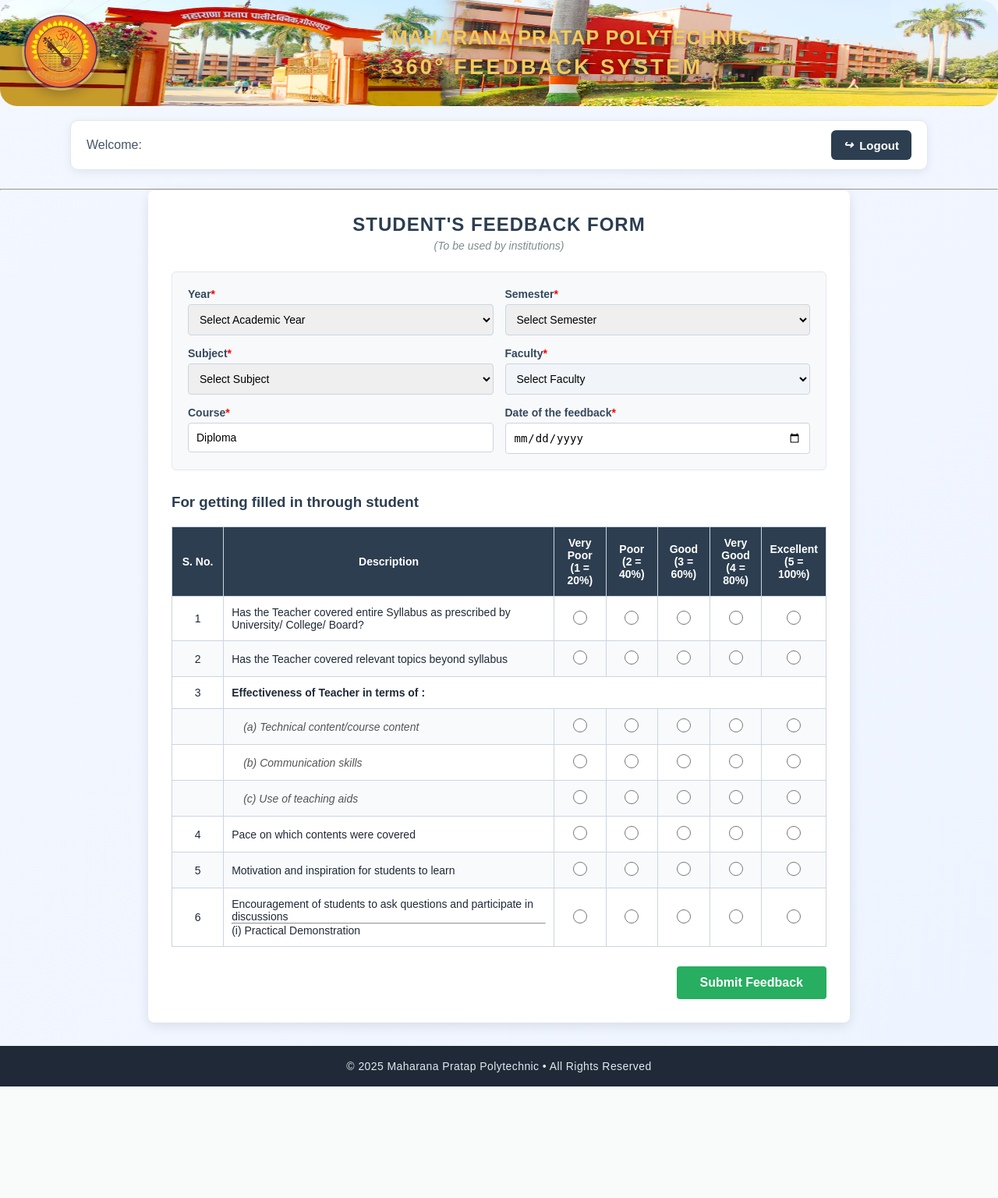
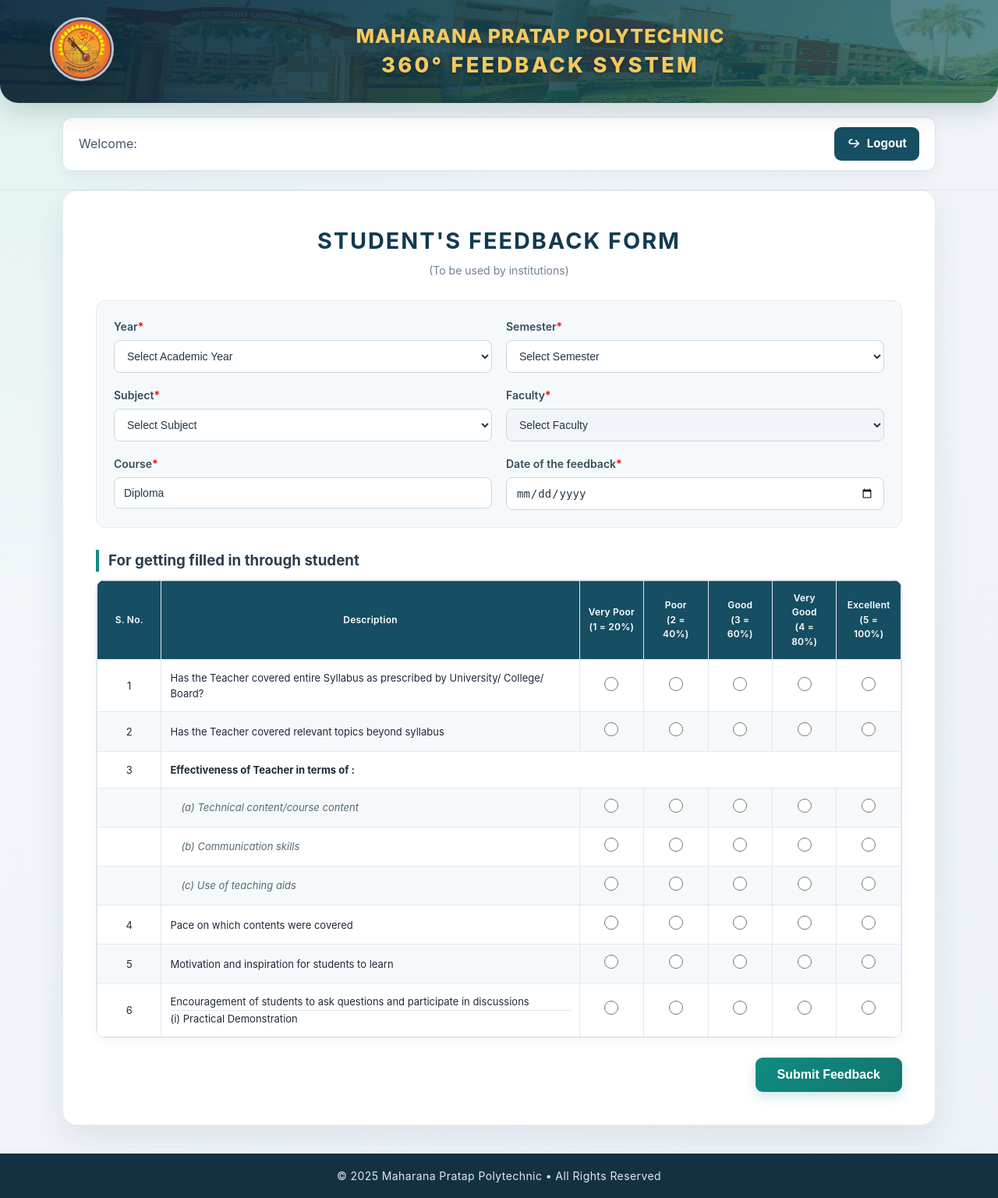
Before and after one commit to km6307/webpage, a Django app: page / in a window 1280 px wide; the page is wider, and only the part inside the window is pictured. Shown: that part at 78% size. Before the commit the page ends 1393 px from the top of that part, so only its background shows below. Run offline with Django 5.2, Linux system fonts and the light colour scheme.

Commit message:
work on design

```diff
--- a/FeedbackSystem/feedbackapp/views.py
+++ b/FeedbackSystem/feedbackapp/views.py
@@ -67,7 +67,6 @@ def submit(request):
             feedbackDate=request.POST.get('feedbackDate') or None,
             rating=average_rating,
         )
-        print(">>> SAVED ID:", obj.id)
         messages.success(request, 'Feedback saved successfully!')
     except Exception as e:
         traceback.print_exc()
--- a/FeedbackSystem/templates/360°Feedback.html
+++ b/FeedbackSystem/templates/360°Feedback.html
@@ -15,24 +15,28 @@
         }
 
         body {
-            font-family: Arial, sans-serif;
-            background: linear-gradient(135deg, #f3f7ff, #eef4ff);
-            color: #1f2937;
+            font-family: Inter, "Segoe UI", Arial, sans-serif;
+            background: radial-gradient(ellipse at top left, #e1f3f1 0, transparent 38%),
+                        linear-gradient(135deg, #f4f7fb, #edf2f7);
+            color: #1e293b;
             overflow-x: hidden;
+            line-height: 1.5;
         }
 
         #top {
             width:100%;
-            min-height: 112px;
-            padding: 16px 28px;
+            min-height: 132px;
+            padding: 16px clamp(18px, 5vw, 64px);
             display: flex;
             align-items: center;
             gap: 24px;
-            background-image: url('{% static "img1.jpg" %}');
+            background-image: linear-gradient(110deg, rgba(10, 39, 61, 0.94), rgba(20, 91, 91, 0.78)), url('{% static "img1.jpg" %}');
             background-repeat: no-repeat;
             background-size:100% 100%;
-            border-radius: 22px;
+            border-radius: 0 0 24px 24px;
             position: relative;
+            overflow: hidden;
+            box-shadow: 0 12px 30px rgba(15, 41, 58, 0.16);
             }
 
         #top::after {
@@ -52,11 +56,18 @@
         }
 
         #image {
-            width:100px;
-            height: 100px;
+            width: 82px;
+            height: 82px;
             border-radius:50%;
-            border: 3px solid rgba(255, 255, 255, 0.2);
+            border: 3px solid rgba(255, 255, 255, 0.72);
             box-shadow: 0 5px 14px rgba(15, 23, 42, 0.25);
+            object-fit: cover;
+        }
+
+        #top > div:nth-child(2) {
+            margin-left: auto !important;
+            margin-right: auto;
+            text-align: center;
         }
 
         #top p {
@@ -122,17 +133,18 @@
             align-items: center;
             gap: 8px;
             padding: 10px 16px;
-            border-radius: 6px;
-            background: #2c3e50;
+            border-radius: 9px;
+            background: #164e63;
             color: #fff;
             text-decoration: none;
-            transition: background-color 0.2s ease, transform 0.2s ease;
+            transition: background-color 0.2s ease, transform 0.2s ease, box-shadow 0.2s ease;
         }
 
         .navbar a:hover,
         .navbar a:focus-visible {
-            background: #1f6f64;
+            background: #0f766e;
             transform: translateY(-1px);
+            box-shadow: 0 5px 12px rgba(15, 118, 110, 0.2);
             outline: none;
         }
 
@@ -141,13 +153,13 @@
             align-items: center;
             justify-content: space-between;
             gap: 16px;
-            max-width: 1100px;
+            max-width: 1120px;
             margin: 18px auto 24px;
             padding: 12px 20px;
             background: #fff;
-            border: 1px solid #e2e8f0;
-            border-radius: 10px;
-            box-shadow: 0 3px 12px rgba(15, 23, 42, 0.07);
+            border: 1px solid #dce7ed;
+            border-radius: 12px;
+            box-shadow: 0 5px 18px rgba(15, 41, 58, 0.06);
         }
 
         .welcome-message {
@@ -162,41 +174,41 @@
 
 
         .container {
-            max-width: 900px;
-            margin: 0 auto;
+            max-width: 1120px;
+            margin: 0 auto 36px;
             background: #fff;
-            padding: 30px;
-            border-radius: 8px;
-            box-shadow: 0 4px 15px rgba(0,0,0,0.1);
+            padding: clamp(20px, 4vw, 42px);
+            border: 1px solid #e2eaf0;
+            border-radius: 18px;
+            box-shadow: 0 16px 42px rgba(31, 57, 78, 0.09);
         }
 
         h1 {
             text-align: center;
-            font-size: 24px;
-            color: #2c3e50;
-            margin-bottom: 5px;
+            font-size: clamp(1.35rem, 3vw, 1.8rem);
+            color: #123b52;
+            margin-bottom: 6px;
             text-transform: uppercase;
-            letter-spacing: 1px;
+            letter-spacing: 0.07em;
         }
 
         .subtitle {
             text-align: center;
             font-size: 14px;
-            color: #7f8c8d;
-            margin-bottom: 25px;
-            font-style: italic;
+            color: #718096;
+            margin-bottom: 28px;
         }
 
         /* Basic Information Grid */
         .info-grid {
             display: grid;
             grid-template-columns: repeat(2, 1fr);
-            gap: 15px;
-            margin-bottom: 30px;
-            background: #f8f9fa;
-            padding: 20px;
-            border-radius: 6px;
-            border: 1px solid #e2e8f0;
+            gap: 18px;
+            margin-bottom: 28px;
+            background: #f6f9fb;
+            padding: 22px;
+            border-radius: 12px;
+            border: 1px solid #e1eaf0;
         }
 
         .form-group {
@@ -206,22 +218,25 @@
 
         .form-group label {
             font-weight: 600;
-            margin-bottom: 5px;
-            color: #34495e;
+            margin-bottom: 7px;
+            color: #334e5c;
             font-size: 14px;
         }
 
         .form-group input, .form-group select {
-            padding: 10px;
-            border: 1px solid #cbd5e1;
-            border-radius: 4px;
+            padding: 11px 12px;
+            border: 1px solid #cbd8e1;
+            border-radius: 8px;
             font-size: 14px;
+            color: #243746;
+            background-color: #fff;
             outline: none;
-            transition: border-color 0.2s;
+            transition: border-color 0.2s, box-shadow 0.2s;
         }
 
         .form-group input:focus, .form-group select:focus {
-            border-color: #3498db;
+            border-color: #0f8b82;
+            box-shadow: 0 0 0 3px rgba(15, 139, 130, 0.13);
         }
 
         #facultyName {
@@ -233,27 +248,34 @@
         .table-responsive {
             overflow-x: auto;
             margin-bottom: 25px;
+            border: 1px solid #dce6ec;
+            border-radius: 11px;
+            box-shadow: 0 4px 14px rgba(31, 57, 78, 0.04);
         }
 
         table {
             width: 100%;
             border-collapse: collapse;
-            margin-top: 10px;
+            margin-top: 0;
             background: #fff;
+            min-width: 760px;
         }
 
         th, td {
-            border: 1px solid #cbd5e1;
-            padding: 12px 10px;
+            border: 1px solid #e1e8ed;
+            padding: 13px 11px;
             text-align: left;
-            font-size: 14px;
+            font-size: 13px;
+            line-height: 1.55;
         }
 
         th {
-            background-color: #2c3e50;
+            background-color: #164e63;
             color: white;
             font-weight: 600;
             text-align: center;
+            font-size: 12px;
+            letter-spacing: 0.02em;
         }
 
         .text-center {
@@ -261,7 +283,25 @@
         }
 
         tr:nth-child(even) {
-            background-color: #f8fafc;
+            background-color: #f6f9fb;
+        }
+
+        tbody tr {
+            transition: background-color 0.15s ease;
+        }
+
+        tbody tr:hover {
+            background-color: #eaf6f4;
+        }
+
+        h3 {
+            padding-left: 12px;
+            border-left: 4px solid #0f8b82;
+        }
+
+        hr {
+            border: 0;
+            border-top: 1px solid #dce6ec;
         }
 
         /* Custom Radio Buttons styling inside table */
@@ -269,45 +309,52 @@
             width: 18px;
             height: 18px;
             cursor: pointer;
-            accent-color: #3498db;
+            accent-color: #0f8b82;
         }
 
         .sub-question {
             padding-left: 25px;
             font-style: italic;
-            color: #555;
+            color: #536978;
         }
 
         /* Submit Button */
         .btn-container {
             text-align: right;
-            margin-top: 20px;
+            margin-top: 22px;
         }
 
         button {
-            background-color: #27ae60;
+            background: linear-gradient(135deg, #0f8b82, #14756d);
             color: white;
             border: none;
-            padding: 12px 30px;
+            padding: 13px 28px;
             font-size: 16px;
             font-weight: bold;
-            border-radius: 4px;
+            border-radius: 9px;
             cursor: pointer;
-            transition: background 0.3s;
+            box-shadow: 0 6px 15px rgba(15, 139, 130, 0.2);
+            transition: transform 0.2s ease, box-shadow 0.2s ease;
         }
 
         button:hover {
-            background-color: #219653;
+            transform: translateY(-2px);
+            box-shadow: 0 9px 20px rgba(15, 139, 130, 0.28);
+        }
+
+        button:focus-visible {
+            outline: 3px solid rgba(15, 139, 130, 0.3);
+            outline-offset: 3px;
         }
 
         .site-footer {
-            background: #1f2937;
+            background: #123244;
             color: #e2e8f0;
             text-align: center;
             padding: 18px 20px;
             font-size: 14px;
             letter-spacing: 0.03em;
-            margin-top: 30px;
+            margin-top: 0;
         }
 
         .site-footer a {
```
Also changed, not shown: other parts of FeedbackSystem/templates/360°Feedback.html (+46 -1 lines).
